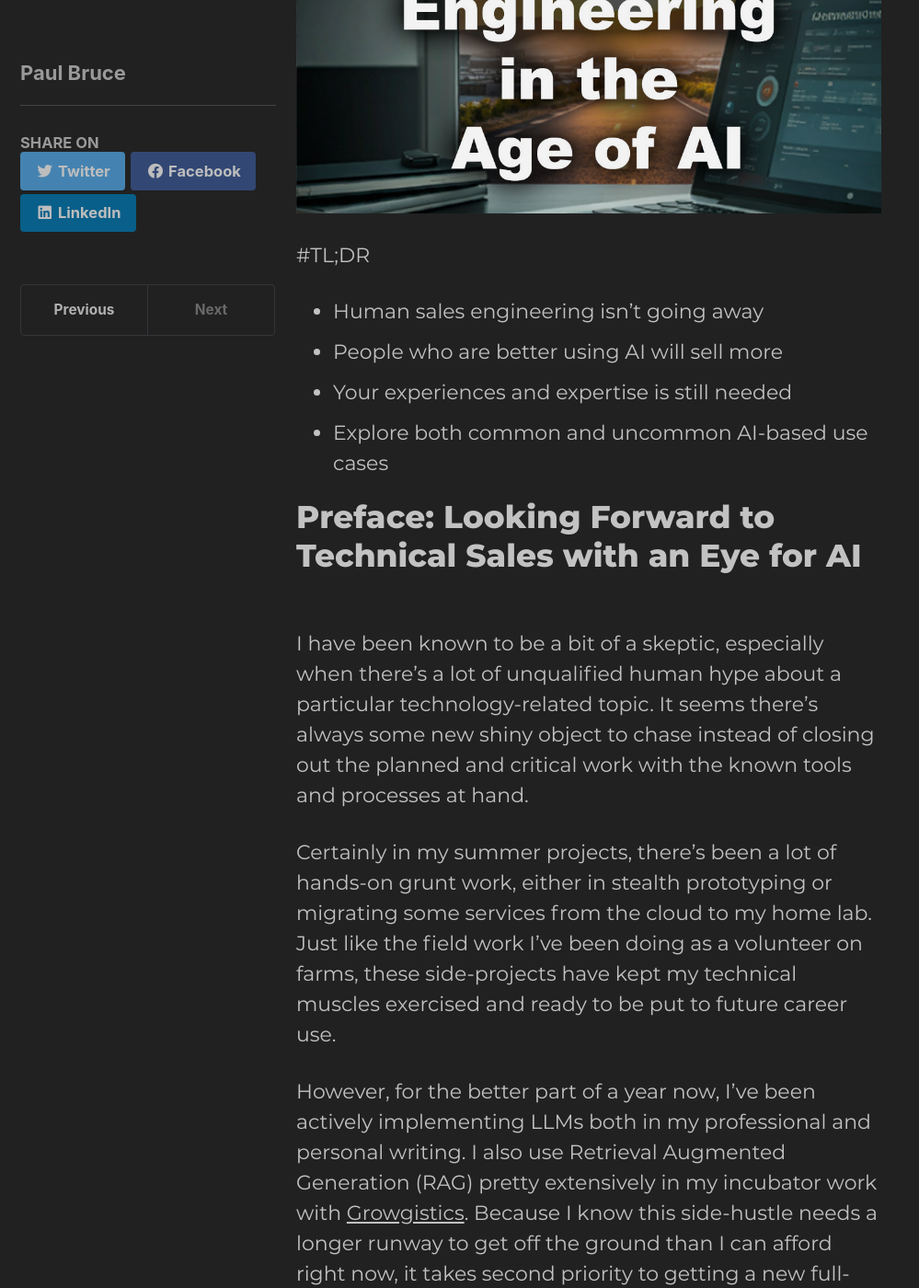
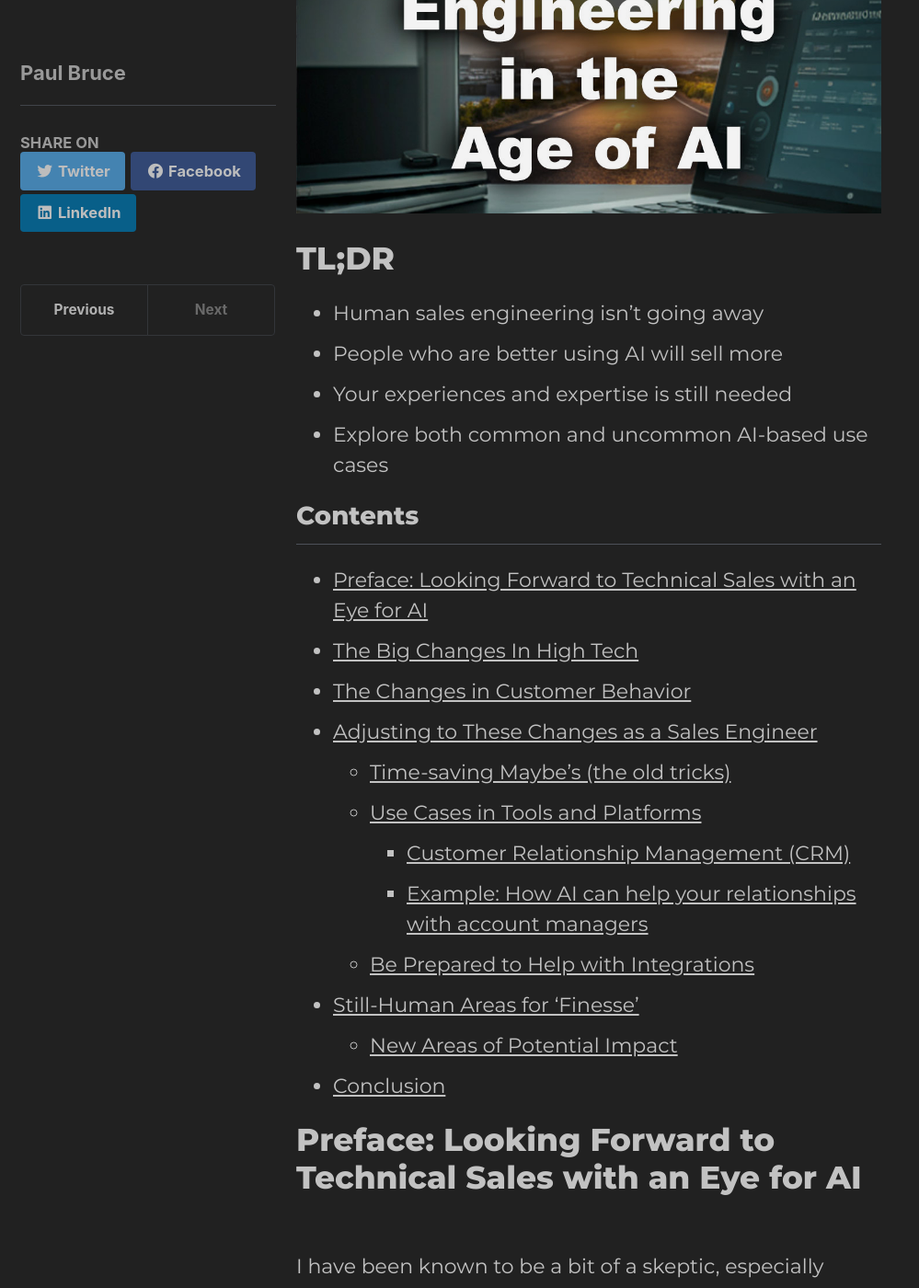
Before and after one commit to paulsbruce/paulsbruce.io, a Jekyll site: the page built from _posts/2024/2024-11-02-sales-engineering-in-the-age-of-ai.markdown, in a window 1280 px wide and 1400 px high, scrolled down 348 px. Shown: the whole window at 92% size, without its empty margins (0-999 px from the left). Built offline with Jekyll 4.4.1, drawn with Linux system fonts in a browser that asks for light colours; cached includes are drawn as plain includes.

Commit message:
Add article TOC

```diff
--- a/_posts/2024/2024-11-02-sales-engineering-in-the-age-of-ai.markdown
+++ b/_posts/2024/2024-11-02-sales-engineering-in-the-age-of-ai.markdown
@@ -1,6 +1,6 @@
 ---
 layout: post
-title: "Sales Engineering in the Age of AI"
+title: Sales Engineering in the Age of AI
 date: 2024-11-02T08:31:41.000Z
 type: post
 parent_id: '0'
@@ -21,15 +21,33 @@ author:
   last_name: Bruce
 permalink: /blog/2024/2024-11-02-sales-engineering-in-the-age-of-ai
 ---
-
 ![Sales Engineering in the Age of AI](/assets/images/2024/2024-11-02-sales-engineering-in-the-age-of-ai.jpg)
 
-#TL;DR
+# TL;DR
 
 - Human sales engineering isn't going away
 - People who are better using AI will sell more
 - Your experiences and expertise is still needed
 - Explore both common and uncommon AI-based use cases
+
+## Contents
+
+<!-- toc -->
+
+- [Preface: Looking Forward to Technical Sales with an Eye for AI](#preface-looking-forward-to-technical-sales-with-an-eye-for-ai)
+- [The Big Changes In High Tech](#the-big-changes-in-high-tech)
+- [The Changes in Customer Behavior](#the-changes-in-customer-behavior)
+- [Adjusting to These Changes as a Sales Engineer](#adjusting-to-these-changes-as-a-sales-engineer)
+  * [Time-saving Maybe's (the old tricks)](#time-saving-maybes-the-old-tricks)
+  * [Use Cases in Tools and Platforms](#use-cases-in-tools-and-platforms)
+    + [Customer Relationship Management (CRM)](#customer-relationship-management-crm)
+    + [Example: How AI can help your relationships with account managers](#example-how-ai-can-help-your-relationships-with-account-managers)
+  * [Be Prepared to Help with Integrations](#be-prepared-to-help-with-integrations)
+- [Still-Human Areas for 'Finesse'](#still-human-areas-for-finesse)
+  * [New Areas of Potential Impact](#new-areas-of-potential-impact)
+- [Conclusion](#conclusion)
+
+<!-- tocstop -->
 
 # Preface: Looking Forward to Technical Sales with an Eye for AI
 
@@ -61,7 +79,7 @@ We should now ask, "who's customer are you anyway", evoking imagery of a formula
 
 A good sales engineer is equally proficient at technology and people. A great sales engineer seeks to regularly expand (not simply maintain) those areas of proficiency. The 'magic box' of LLMs can remain a box that you don't have to know everything about simply to benefit from it, though at times it's very fun to be curious about how things work on the inside. The question is:
 
- How much of the AI craze is being forced on you instead of you proactively seeking which places AI is truly useful to apply?
+> How much of the AI craze is being forced on you instead of you proactively seeking which places AI is truly useful to apply?
 
 Sales engineers already have to think on their feet, on live calls and customer visits, in discussions with their account executives and product managers, especially with their own leadership when discussing pipeline and commitments. There's a deluge of tasks and distractions throughout the day leaving little time to step back and think objectively about where to save time and improve engagements. It's not enough to be running a race; you need to know your direction, your position, and your ultimate destination.
 
```
